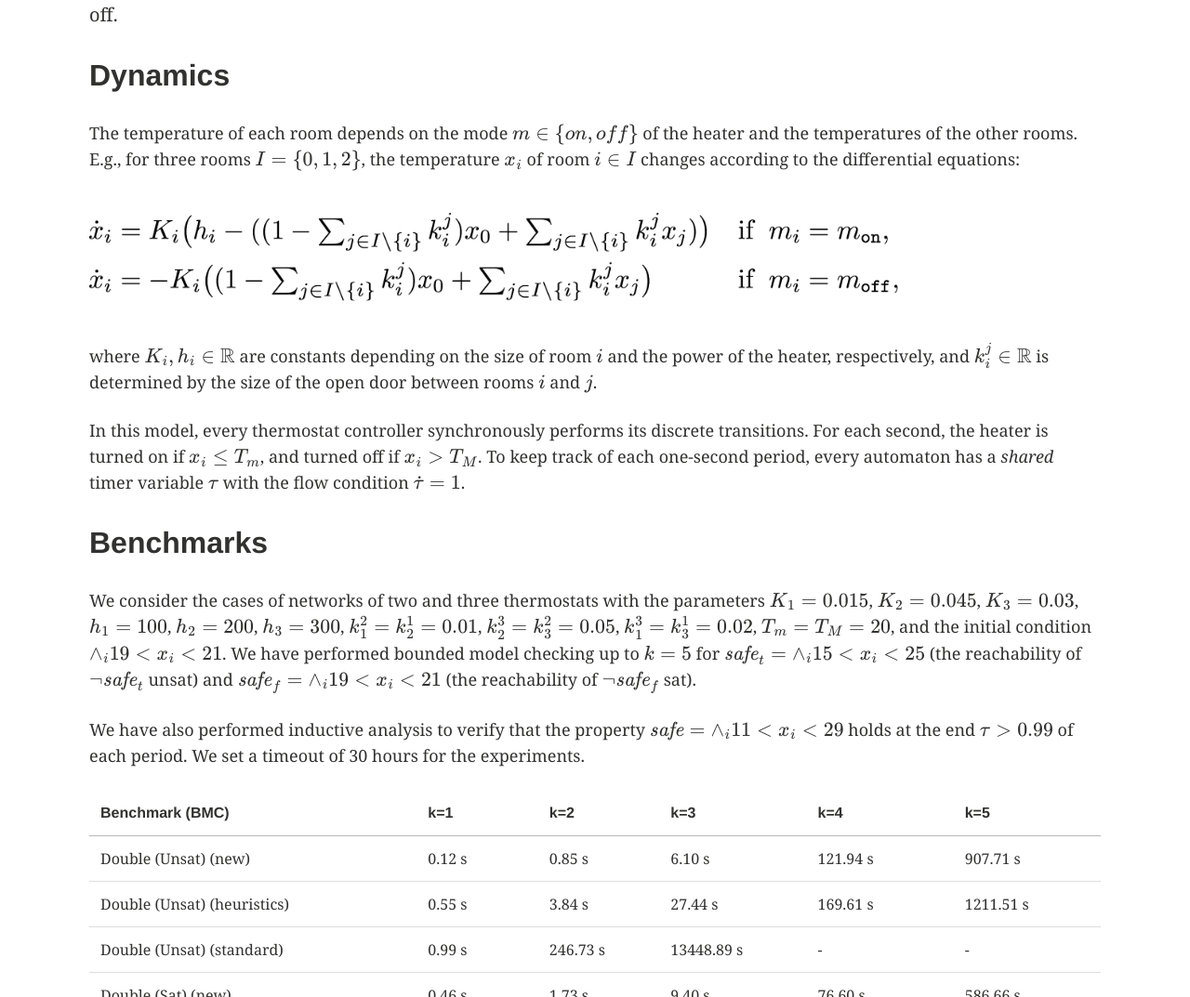
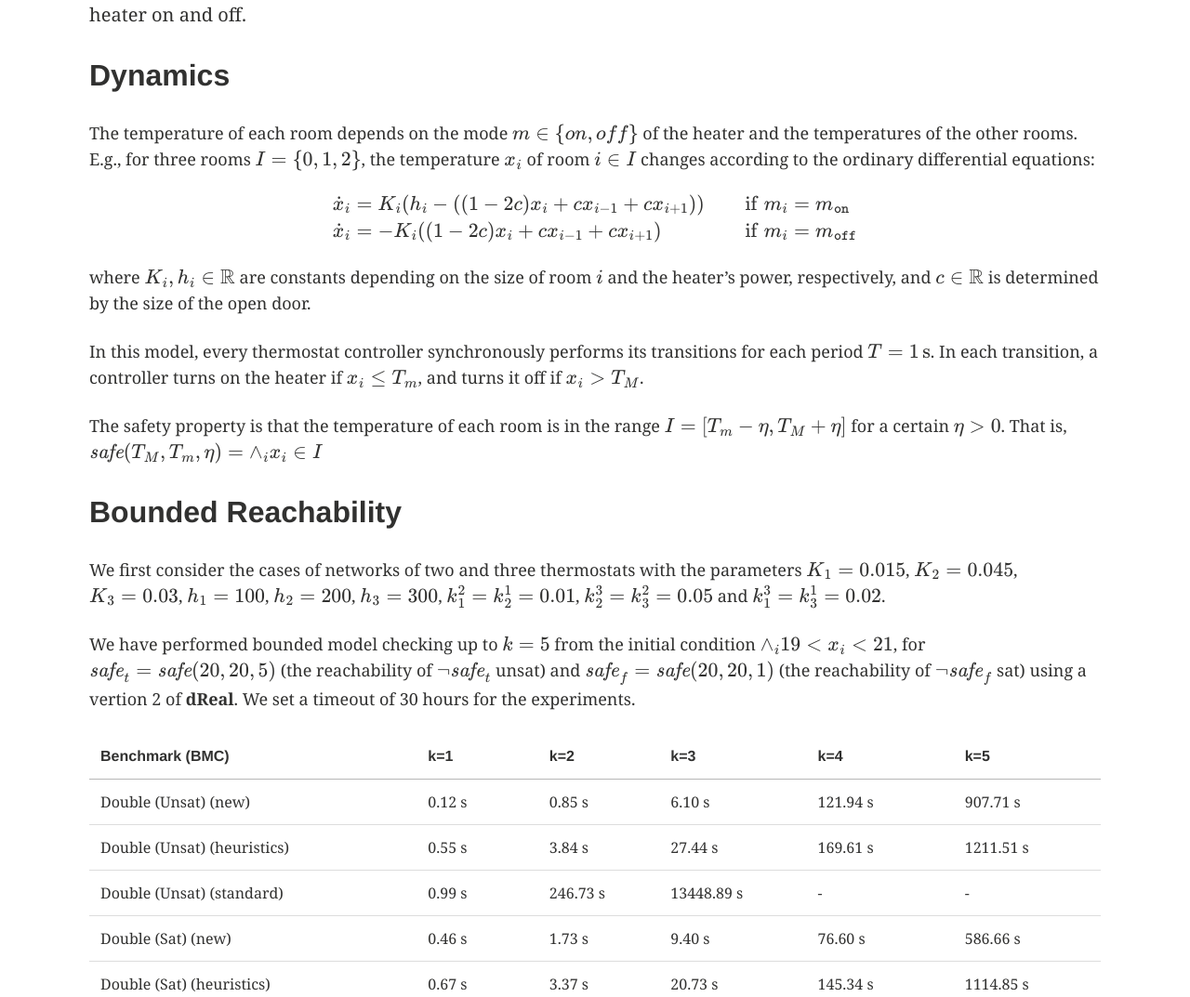
Before and after one commit to dreal/dreal.github.io, a Jekyll site: the page built from benchmarks/networks/thermo/index.md, in a window 1280 px wide and 1400 px high. Shown: the part 327-1400 px from the top of the window at 93% size. Built offline with Jekyll 4.4.1, drawn with Linux system fonts in a browser that asks for light colours; nearby versions of some CDN libraries; library files that are not in the unit come from our copies; formulas are drawn with MathJax 3; some of the changed text lies outside the part shown.

Commit message:
thermostat updated

````diff
--- a/benchmarks/networks/thermo/index.md
+++ b/benchmarks/networks/thermo/index.md
@@ -13,9 +13,9 @@
 
 
 We consider a network of classical thermostat hybrid automata.
-A number of rooms are interconnected by open doors,
-and the temperature of each room is separately controlled by each thermostat
-that turns its heater on and off.
+A number of rooms are interconnected by open doors.
+The temperature of each room is separately controlled by its own
+thermostat controller that turns the heater on and off.
 
 ## Dynamics
 
@@ -23,28 +23,37 @@
 the mode \\(m \in \\{on, off\\}\\) of the heater  and the temperatures of the other rooms.
 E.g., for three rooms \\(I = \\{0,1,2\\}\\),
 the temperature \\(x_i\\) of room \\(i \in I\\)
-changes according to the differential equations:
+changes according to the ordinary differential equations:
 
-![Differential-equations](thermo.png)
 
-where \\(K_i, h_i \in \mathbb{R}\\) are constants depending on
-the size of room \\(i\\) and the power of the heater, respectively,
-and \\(k_i^j \in \mathbb{R}\\) is determined by the size of the open door between rooms \\(i\\) and \\(j\\).
+\begin{aligned}
+\dot{x}_i &= K_i (h_i - ((1- 2 c) x_i + c x\_{i-1} + c x\_{i+1})) &&\mbox{if}\; m_i = m\_\texttt{on}
+\\\\\\
+\dot{x}_i &= - K_i ((1- 2 c) x_i + c x\_{i-1} + c x\_{i+1}) && \mbox{if}\; m_i = m\_\texttt{off}
+\end{aligned}
+
+where
+\\(K_i, h_i \in \mathbb{R}\\) are constants depending on
+the size of room \\(i\\) and the heater's power, respectively,
+and \\(c \in \mathbb{R}\\) is determined by the size of the open door.
 
 
 In this model,
-every thermostat controller synchronously performs its discrete transitions.
-For each second,
-the heater is turned on if \\(x_i \leq T_m\\),
-and turned off if \\(x_i > T_M\\).
-To keep track of each one-second period,
-every automaton has a *shared* timer variable \\(\tau\\)
-with the flow condition \\(\dot{\tau} = 1\\).
+every thermostat controller synchronously performs its transitions
+for each period \\(T = 1\,\mathrm{s}\\).
+In each transition, a controller turns on the heater
+ if \\(x_i \leq T_m\\),
+and turns it  off if \\(x_i > T_M\\).
+
+The safety property is that the temperature of each room
+is in the range \\(I = [T_m - \eta, T_M + \eta]\\)
+for a certain \\(\eta > 0 \\).
+That is, \\(\mathit{safe}(T_M,T_m,\eta) = \wedge_i x_i \in I\\)
 
 
-## Benchmarks
+## Bounded Reachability
 
-We consider the cases of networks of two and three thermostats
+We first consider the cases of networks of two and three thermostats
 with the parameters
 \\(K_1 = 0.015\\),
 \\(K_2 = 0.045\\),
@@ -53,20 +62,16 @@
 \\(h_2 = 200\\),
 \\(h_3 = 300\\),
 \\(k_1^2 = k_2^1 = 0.01\\),
-\\(k_2^3 = k_3^2 = 0.05\\),
-\\(k_1^3 = k_3^1 = 0.02\\),
-\\(T_m = T_M = 20\\),
-and the initial condition \\(\wedge_i 19 < x_i < 21\\).
+\\(k_2^3 = k_3^2 = 0.05\\) and
+\\(k_1^3 = k_3^1 = 0.02\\).
+
 We have performed bounded model checking up to \\(k = 5\\)
-for \\(\mathit{safe}_t = \wedge_i 15 < x_i < 25\\)
+from the initial condition \\(\wedge_i 19 < x_i < 21\\),
+for \\(\mathit{safe}_t = \mathit{safe}(20,20,5)\\)
 (the reachability of \\(\neg\mathit{safe}_t\\) unsat)
-and \\(\mathit{safe}_f = \wedge_i 19 < x_i < 21\\)
-(the reachability of \\(\neg\mathit{safe}_f\\) sat).
-
-We have also performed
-inductive analysis
-to verify that the property \\(\mathit{safe} = \wedge_{i} 11 < x_i < 29\\)
-holds at the end \\(\tau > 0.99\\) of each period.
+and \\(\mathit{safe}_f = \mathit{safe}(20,20,1)\\)
+(the reachability of \\(\neg\mathit{safe}_f\\) sat)
+using a vertion 2 of **dReal**.
 We set a timeout of 30 hours for the experiments.
 
 
@@ -92,17 +97,7 @@
 |----------------------------|---------|----------|-----------|-----------|-----------|
 
 
-|----------------------------|---------|----------|
-|Benchmark (Inductive)       | new     | standard |
-|----------------------------|---------|----------|
-|Double                      | 2.23 s  | 215.15 s |
-|----------------------------|---------|----------|
-|Triple                      | 91.65 s | -        |
-|----------------------------|---------|----------|
-
-
-
-## Files
+#### Files
 
 To generate SMT files for this model in the new/standard encodings, we have developed a simple python script.
 For example,
@@ -124,7 +119,7 @@
 ```
 
 The following are the python scripts (to generate SMT files) and the dReach models for the
-networked thermostat models
+networked thermostat models.
 
 * SMT generation script: [gen.py](../gen.py)
 * Two networked thermostats
@@ -134,8 +129,6 @@
     * Sat:    [New encoding](thermostat-double-p-sat.py),
               [Standard encoding](thermostat-double-sat.py),
               [dReach script](thermostat-double-sat.drh)
-    * Inductive: [New encoding](thermostat-double-ind-p.py),
-                 [Standard encoding](thermostat-double-ind.py)
 
 * Three networked thermostats
     * Unsat:  [New encoding](thermostat-triple-p.py),
@@ -144,5 +137,85 @@
     * Sat:    [New encoding](thermostat-triple-p-sat.py),
               [Standard encoding](thermostat-triple-sat.py),
               [dReach script](thermostat-triple-sat.drh)
+
+
+
+## Inductive analysis
+
+We have performed
+inductive analysis
+to verify that the property \\(\mathit{safe}(20,20,9)\\)
+holds at the end \\(\tau > 0.99\\) of each period.
+
+|----------------------------|---------|----------|
+|Benchmark (Inductive)       | new     | standard |
+|----------------------------|---------|----------|
+|Double                      | 2.23 s  | 215.15 s |
+|----------------------------|---------|----------|
+|Triple                      | 91.65 s | -        |
+|----------------------------|---------|----------|
+
+#### Files
+
+The same python scripts are used with \\(k = 1\\) for inductive analysis.
+The following are the python scripts (to generate SMT files) for the
+networked thermostat models.
+
+* Two networked thermostats
+    * Inductive: [New encoding](thermostat-double-ind-p.py),
+                 [Standard encoding](thermostat-double-ind.py)
+
+* Three networked thermostats
     * Inductive: [New encoding](thermostat-triple-ind-p.py),
                  [Standard encoding](thermostat-triple-ind.py)
+
+
+## Compositional analysis
+
+We have then verified the safety property \\(\forall t.\; x_i \in I\\)
+for  any number of interconnected thermostat controllers
+by inductive and compositional analysis.
+For a subinterval
+\\(I' = [T_m - \eta', T_M + \eta']\subseteq I\\),
+provided that both \\(x\_{i-1} \in I\\) and \\(x\_{i+1} \in I\\) always hold,
+we show that \\(x_i \in I'\\) is an inductive condition,
+and \\(x_i \in I\\) always holds
+if \\(x_i \in I'\\) at the beginning of each round.
+
+In this analysis, we also take into account local clock skews (bounded by \\(\epsilon > 0 \\), input sampling time \\(t_I\\), and actuator response time \\(t_R\\) for each thermostats. That is, each controller begins its \\(i\\)-th period at time \\(u_0 \in (iT - \epsilon, iT + \epsilon)\\),
+reads the current temperature at time \\(u_0 + t_I\\), and changes the status of its actuator at time \\(u_0 + t_R\\).
+
+We have used the parameters
+\\(K = 0.015\\),
+\\(h = 100\\),
+\\(c = 0.01\\),
+\\(T_M = 21\\),
+\\(T_m = 19\\),
+\\(\eta = 3\\), and
+\\(\eta' = 2\\).
+For \\(\epsilon = 2\,\mathrm{ms}\\),
+\\(t_I = 10\,\mathrm{ms}\\),
+and \\(t_R = 200\,\mathrm{ms}\\),
+we have proved the compositional safety property
+for any number of thermostats,
+in 2.6 seconds using **dReal3** with precision \\(\delta = 0.001\\).
+
+
+#### Files
+
+The following SMT2 files contains the SMT formulas used for the compositional analysis. Both are negated formulas for compositional conditions, and we check the unsatisfiability of those formulas.
+
+The first SMT file contains the negation of
+the formula stating that if \\(x_k \in I'\\) at the beginning of each period,
+then \\(x_k \in I'\\) at the end of the period,
+provided that both \\(x\_{i-1} \in I\\) and \\(x\_{i+1} \in I\\) always hold
+(given by user-defined precision in **dReal3**).
+The other SMT files contain
+the negations of the formulas stating
+that \\(x_i \in I\\) always holds
+for each stage if \\(x_i \in I'\\) at the beginning of each round.
+
+* [compositional condition](thermostat-comp-OK.smt2)
+* [sampling stage](thermostat-comp-OK_1_0.smt2)
+* [response stage](thermostat-comp-OK_2_0.smt2)
+* [wait stage](thermostat-comp-OK_3_0.smt2)
````
Also changed, not shown: benchmarks/index.md (+1 -1 lines), benchmarks/networks/index.md (+2 -4 lines), benchmarks/networks/thermo/thermo.png (deleted), 5 other files.
